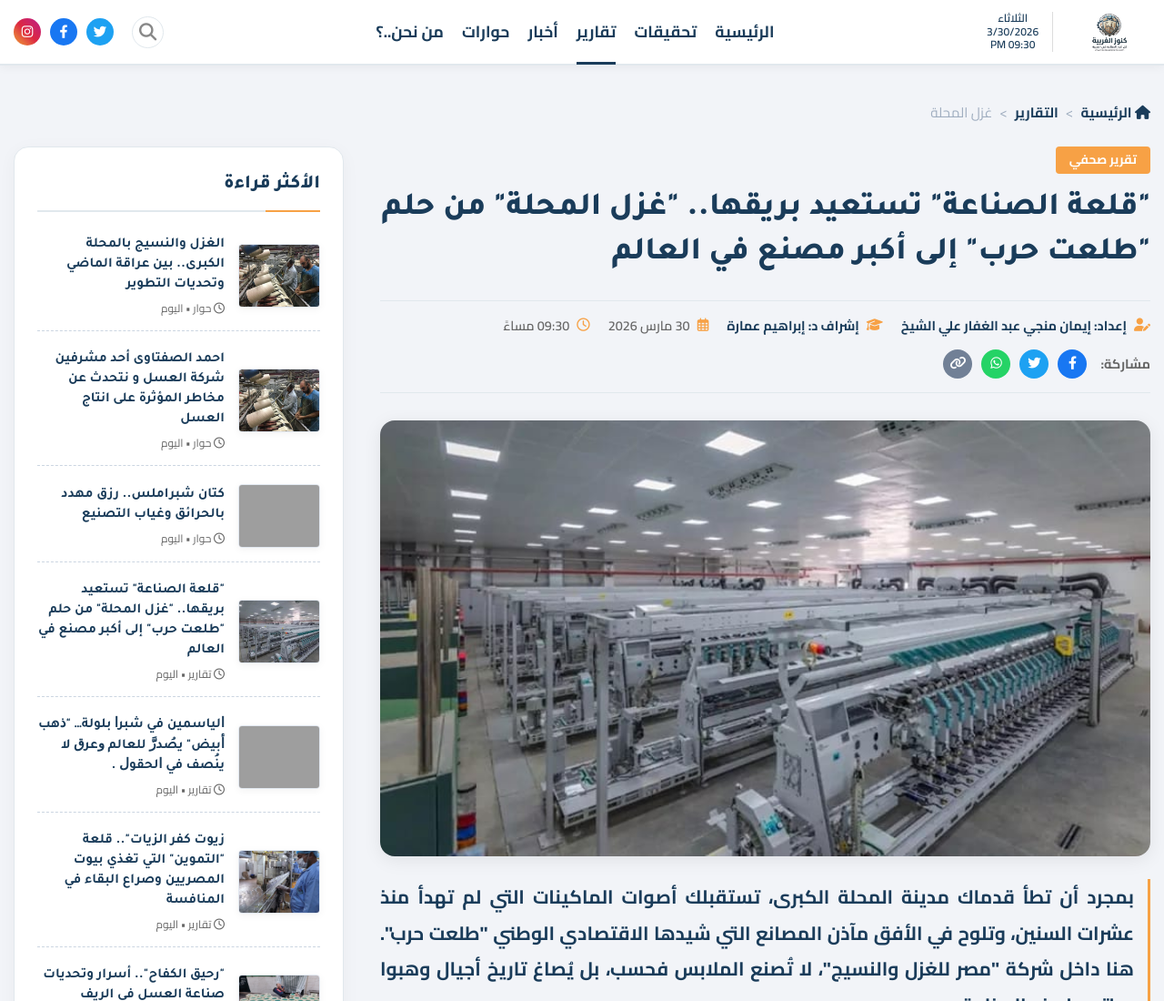
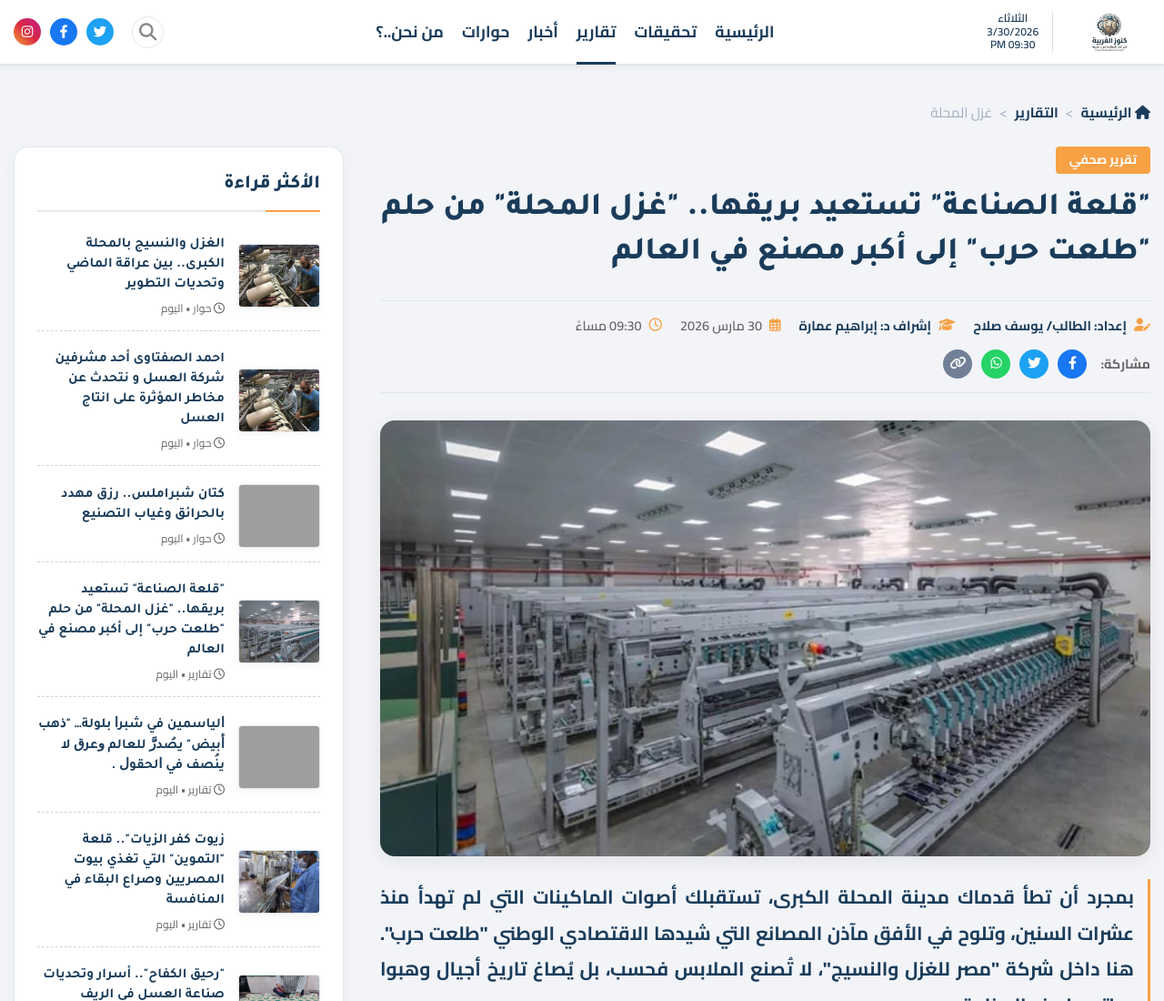
Before and after one commit to mohamedelawakey/work, a plain HTML site: page report_textile_factory.html in a window 1280 px wide. Shown: the top 1100 px of the page at 91% size. Drawn offline with Linux system fonts and the light colour scheme; grey boxes are pictures that could not be loaded.

Commit message:
Update Banoufar and Mahalla textile factory reports

```diff
--- a/report_textile_factory.html
+++ b/report_textile_factory.html
@@ -40,7 +40,7 @@
               <div class="meta-info">
                 <div class="meta-item author">
                   <i class="fa-solid fa-user-pen"></i>
-                  <span>إعداد: إيمان منجي عبد الغفار علي الشيخ</span>
+                  <span>إعداد: الطالب/ يوسف صلاح</span>
                 </div>
                 <div class="meta-item author">
                   <i class="fa-solid fa-graduation-cap"></i>
```
Also changed, not shown: report_banoufar_factory.html (+1 -1 lines).
